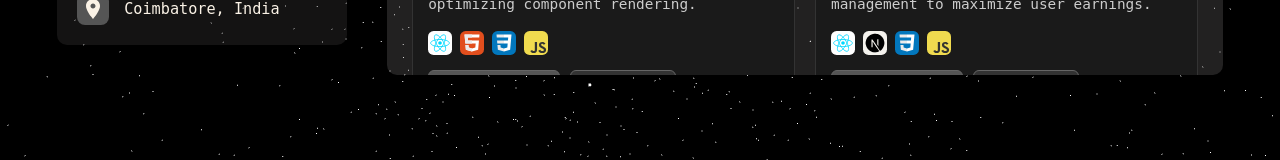
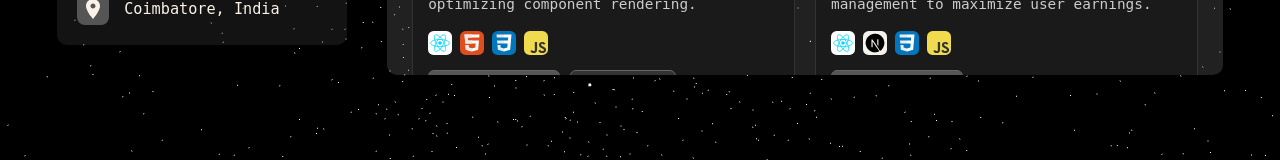
Before and after one commit to Pradeep-G-A/personal-portfolio, a React (Create React App) app: page / in a window 1280 px wide. Both pictures are taken after a click on the button "Portfolio". Shown: the part 518-678 px from the top of the page. Built offline with nearby package versions, Linux system fonts and the light colour scheme.

Commit message:
Update projectSection.jsx

```diff
--- a/src/components/projectSection.jsx
+++ b/src/components/projectSection.jsx
@@ -31,7 +31,7 @@ const projectData = [
     "Developed a comprehensive affiliate marketing hub featuring real-time analytics, link tracking, and commission management to maximize user earnings.",
     skills: ["React", "NextJS", "CSS", "JavaScript"],
     liveUrl: "https://everydayessentialshub.netlify.app/",
-    githubUrl: "https://github.com/Pradeep-G-A/Affliate-Marketing-Website",
+    githubUrl: null,
   },
   {
     title: "Database Management System",
@@ -113,6 +113,7 @@ export const ProjectSection = () => {
                       <LaunchIcon fontSize="small" /> Live Demo
                     </a>
                   )}
+                  {project.githubUrl && (
                   <a
                     href={project.githubUrl}
                     target="_blank"
@@ -121,6 +122,7 @@ export const ProjectSection = () => {
                   >
                     <GitHubIcon fontSize="small" /> GitHub
                   </a>
+                  )}
                 </div>
               </div>
             </div>
```
